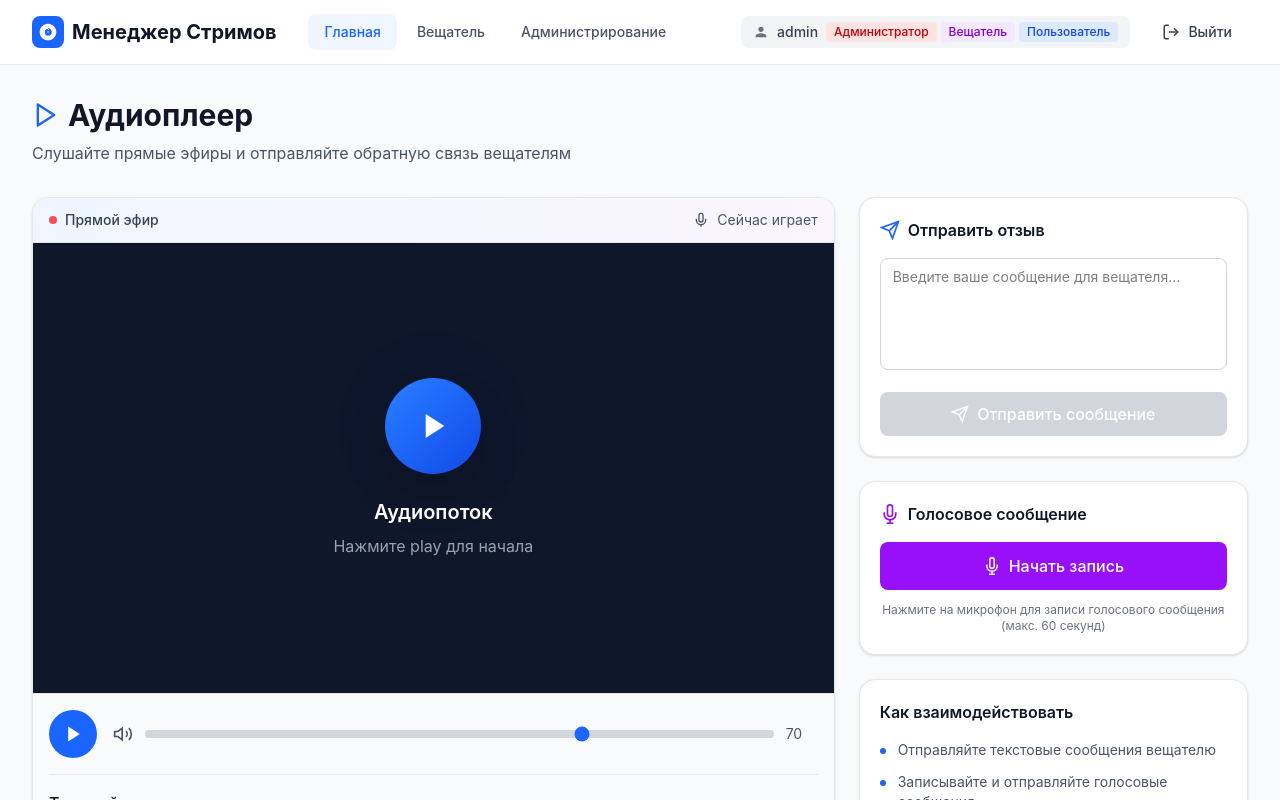
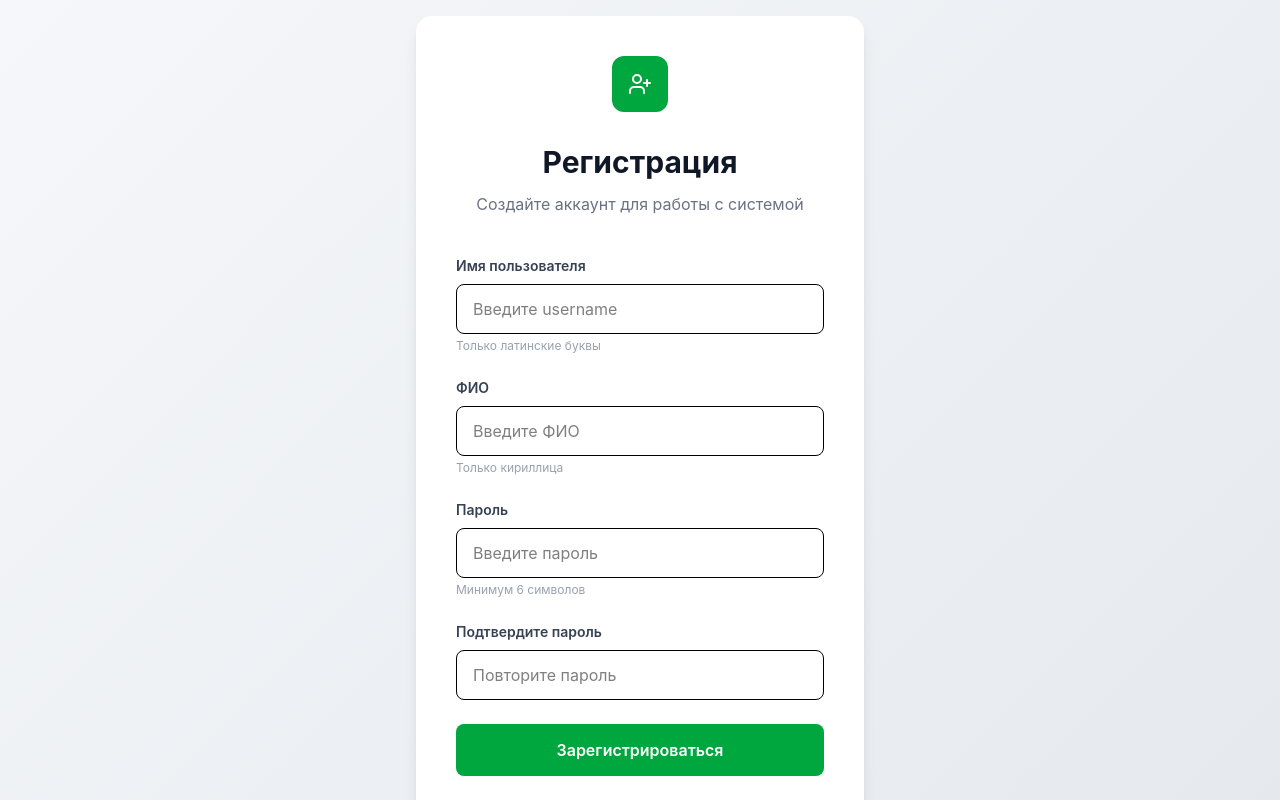
Before and after one commit to YanaFicus/hackathone-ttk, a React (Vite) app: page /register in a window 1280 px wide. Before the commit this address led to /. Shown: the top 800 px of the page. Built offline with nearby package versions, Linux system fonts and the light colour scheme.

Commit message:
feat: add register page, lucide icons, 404 page

```diff
--- a/package.json
+++ b/package.json
@@ -12,6 +12,7 @@
   "dependencies": {
     "@reduxjs/toolkit": "^2.11.2",
     "@tailwindcss/vite": "^4.2.2",
+    "lucide-react": "0.378.0",
     "react": "^19.2.4",
     "react-dom": "^19.2.4",
     "react-redux": "^9.2.0",
--- a/src/App.tsx
+++ b/src/App.tsx
@@ -1,17 +1,20 @@
-import { Navigate, Route, Routes } from "react-router-dom";
+import { Route, Routes } from "react-router-dom";
 import Home from "./pages/Home";
 import About from "./pages/About";
 import Login from "./pages/Login";
 import StreamPlayer from "./pages/StreamPlayer";
+import NotFoundPage from "./pages/404Page";
+import RegisterPage from "./pages/Register";
 
 function App() {
   return (
     <Routes>
       <Route path="/login" element={<Login />} />
+      <Route path="/register" element={<RegisterPage />} />
       <Route path="/" element={<StreamPlayer />} />
       <Route path="/home" element={<Home />} />
       <Route path="/about" element={<About />} />
-      <Route path="*" element={<Navigate to="/" replace />} />
+      <Route path="*" element={<NotFoundPage />} />
     </Routes>
   );
 }
--- /dev/null
+++ b/src/pages/404Page.tsx
@@ -0,0 +1,31 @@
+import { SearchX } from "lucide-react";
+import { Link } from "react-router-dom";
+
+export default function NotFoundPage() {
+  return (
+    <div className="min-h-screen bg-gray-50 flex flex-col items-center justify-center px-4">
+      <div className="bg-white border border-gray-200 rounded-2xl shadow-sm p-10 flex flex-col items-center text-center max-w-md">
+
+        <div className="w-20 h-20 rounded-full bg-primary/5 border border-primary flex items-center justify-center mb-6">
+          <SearchX className="text-red-600 text-6xl w-10 h-10 p-0" />
+        </div>
+
+        <h1 className="text-4xl font-bold text-gray-900 mb-2">404</h1>
+        <p className="text-gray-600 mb-6">
+          Страница не найдена или была удалена
+        </p>
+
+        <Link
+          to="/"
+          className="px-6 py-3 bg-primary hover:bg-primary-hover text-white rounded-lg transition-colors font-medium"
+        >
+          Вернуться на главную
+        </Link>
+      </div>
+
+      <p className="mt-6 text-sm text-gray-500">
+        Возможно, вы ошиблись в адресе или страница больше не существует
+      </p>
+    </div>
+  );
+}
--- a/src/pages/Login.tsx
+++ b/src/pages/Login.tsx
@@ -1,4 +1,6 @@
+import { LogIn } from "lucide-react";
 import { useState } from "react";
+import { Link } from "react-router-dom";
 
 interface FormData {
   username: string;
@@ -35,21 +37,7 @@ export default function LoginPage() {
       <div className="w-full max-w-md bg-white rounded-2xl shadow-lg p-10">
         <div className="flex justify-center mb-8">
           <div className="w-14 h-14 bg-primary rounded-xl flex items-center justify-center">
-            <svg
-              width="24"
-              height="24"
-              viewBox="0 0 24 24"
-              fill="none"
-              xmlns="http://www.w3.org/2000/svg"
-            >
-              <path
-                d="M5 12H19M19 12L12 5M19 12L12 19"
-                stroke="white"
-                strokeWidth="2"
-                strokeLinecap="round"
-                strokeLinejoin="round"
-              />
-            </svg>
+            <LogIn className="text-white" />
           </div>
         </div>
 
@@ -116,12 +104,14 @@ export default function LoginPage() {
 
         <p className="text-center text-gray-600 mt-8 mb-8">
           Нет аккаунта?{" "}
+          <Link to='/register'>
             <button
               onClick={handleRegister}
               className="text-primary font-medium hover:underline focus:outline-none"
             >
               Зарегистрируйтесь
             </button>
+          </Link>
         </p>
 
         <div className="bg-gray-50 border border-gray-200 rounded-lg p-5">
--- /dev/null
+++ b/src/pages/Register.tsx
@@ -0,0 +1,219 @@
+import { UserPlus } from "lucide-react";
+import { useState } from "react";
+import { Link } from "react-router-dom";
+
+interface FormData {
+  username: string;
+  fullName: string;
+  password: string;
+  confirmPassword: string;
+}
+
+export default function RegisterPage() {
+  const [formData, setFormData] = useState<FormData>({
+    username: "",
+    fullName: "",
+    password: "",
+    confirmPassword: "",
+  });
+
+  const [errors, setErrors] = useState<Record<string, string>>({});
+
+  const handleChange = (e: React.ChangeEvent<HTMLInputElement>) => {
+    const { name, value } = e.target;
+
+    setFormData((prev) => ({
+      ...prev,
+      [name]: value,
+    }));
+
+    // простая валидация-заглушка
+    validateField(name, value);
+  };
+
+  const validateField = (name: string, value: string) => {
+    let error = "";
+
+    if (!value) {
+      error = "Поле обязательно";
+    }
+
+    if (name === "username" && value) {
+      if (!/^[a-zA-Z]+$/.test(value)) {
+        error = "Только латинские буквы";
+      }
+    }
+
+    if (name === "fullName" && value) {
+      if (!/^[а-яА-ЯёЁ\s]+$/.test(value)) {
+        error = "Только кириллица";
+      }
+    }
+
+    if (name === "password" && value) {
+      if (value.length < 6) {
+        error = "Минимум 6 символов";
+      }
+    }
+
+    if (name === "confirmPassword" && value) {
+      if (value !== formData.password) {
+        error = "Пароли не совпадают";
+      }
+    }
+
+    setErrors((prev) => ({
+      ...prev,
+      [name]: error,
+    }));
+  };
+
+  const handleSubmit = (e: React.FormEvent<HTMLFormElement>) => {
+    e.preventDefault();
+
+    console.log("Регистрация:", formData);
+
+    // TODO: тут будет запрос на сервер
+  };
+
+  const handleLogin = () => {
+    console.log("Переход на логин");
+  };
+
+  return (
+    <div className="min-h-screen flex items-center justify-center p-4">
+      <div className="w-full max-w-md bg-white rounded-2xl shadow-lg p-10">
+
+        {/* Иконка */}
+        <div className="flex justify-center mb-8">
+          <div className="w-14 h-14 bg-green-600 rounded-xl flex items-center justify-center">
+            <UserPlus className="text-white" />
+          </div>
+        </div>
+
+        {/* Заголовок */}
+        <h1 className="text-3xl font-bold text-center text-gray-900 mb-3">
+          Регистрация
+        </h1>
+        <p className="text-center text-gray-500 mb-10">
+          Создайте аккаунт для работы с системой
+        </p>
+
+        {/* Форма */}
+        <form onSubmit={handleSubmit} className="space-y-6">
+
+          {/* Username */}
+          <div>
+            <label className="block text-sm font-semibold text-gray-700 mb-2">
+              Имя пользователя
+            </label>
+            <input
+              type="text"
+              name="username"
+              value={formData.username}
+              onChange={handleChange}
+              placeholder="Введите username"
+              className="w-full px-4 py-3 border rounded-lg focus:outline-none focus:ring-2 focus:ring-primary/20"
+            />
+            <p className="text-xs text-gray-400 mt-1">
+              Только латинские буквы
+            </p>
+            {errors.username && (
+              <p className="text-sm text-red-500 mt-1">{errors.username}</p>
+            )}
+          </div>
+
+          {/* Full Name */}
+          <div>
+            <label className="block text-sm font-semibold text-gray-700 mb-2">
+              ФИО
+            </label>
+            <input
+              type="text"
+              name="fullName"
+              value={formData.fullName}
+              onChange={handleChange}
+              placeholder="Введите ФИО"
+              className="w-full px-4 py-3 border rounded-lg focus:outline-none focus:ring-2 focus:ring-primary/20"
+            />
+            <p className="text-xs text-gray-400 mt-1">
+              Только кириллица
+            </p>
+            {errors.fullName && (
+              <p className="text-sm text-red-500 mt-1">{errors.fullName}</p>
+            )}
+          </div>
+
+          {/* Password */}
+          <div>
+            <label className="block text-sm font-semibold text-gray-700 mb-2">
+              Пароль
+            </label>
+            <input
+              type="password"
+              name="password"
+              value={formData.password}
+              onChange={handleChange}
+              placeholder="Введите пароль"
+              className="w-full px-4 py-3 border rounded-lg focus:outline-none focus:ring-2 focus:ring-primary/20"
+            />
+            <p className="text-xs text-gray-400 mt-1">
+              Минимум 6 символов
+            </p>
+            {errors.password && (
+              <p className="text-sm text-red-500 mt-1">{errors.password}</p>
+            )}
+          </div>
+
+          {/* Confirm Password */}
+          <div>
+            <label className="block text-sm font-semibold text-gray-700 mb-2">
+              Подтвердите пароль
+            </label>
+            <input
+              type="password"
+              name="confirmPassword"
+              value={formData.confirmPassword}
+              onChange={handleChange}
+              placeholder="Повторите пароль"
+              className="w-full px-4 py-3 border rounded-lg focus:outline-none focus:ring-2 focus:ring-primary/20"
+            />
+            {errors.confirmPassword && (
+              <p className="text-sm text-red-500 mt-1">
+                {errors.confirmPassword}
+              </p>
+            )}
+          </div>
+
+          {/* Кнопка */}
+          <button
+            type="submit"
+            className="w-full py-3.5 bg-green-600 hover:bg-green-700 text-white font-semibold rounded-lg transition-all"
+          >
+            Зарегистрироваться
+          </button>
+        </form>
+
+        {/* Ссылка */}
+        <p className="text-center text-gray-600 mt-8">
+          Уже есть аккаунт?{" "}
+          <Link to="/login">
+            <button
+              onClick={handleLogin}
+              className="text-primary font-medium hover:underline"
+            >
+              Войти
+            </button>
+          </Link>
+        </p>
+
+        {/* Инфо блок */}
+        <div className="bg-gray-50 border border-gray-200 rounded-lg p-5 mt-8">
+          <p className="text-sm text-gray-500">
+            После регистрации вам будет назначена роль пользователя.
+          </p>
+        </div>
+      </div>
+    </div>
+  );
+}
```
Also changed, not shown: 1 other file (tests, documents, lock files or other folders). Lines whose indentation alone changed are shown as unchanged.
